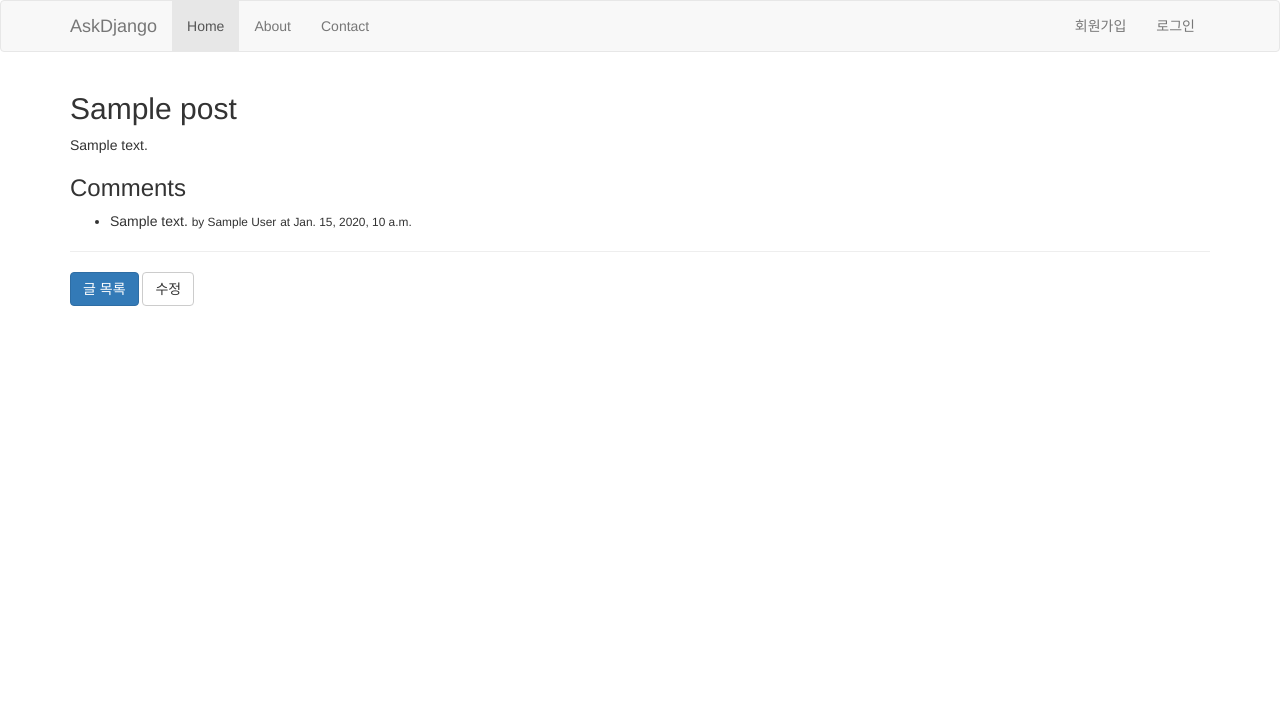
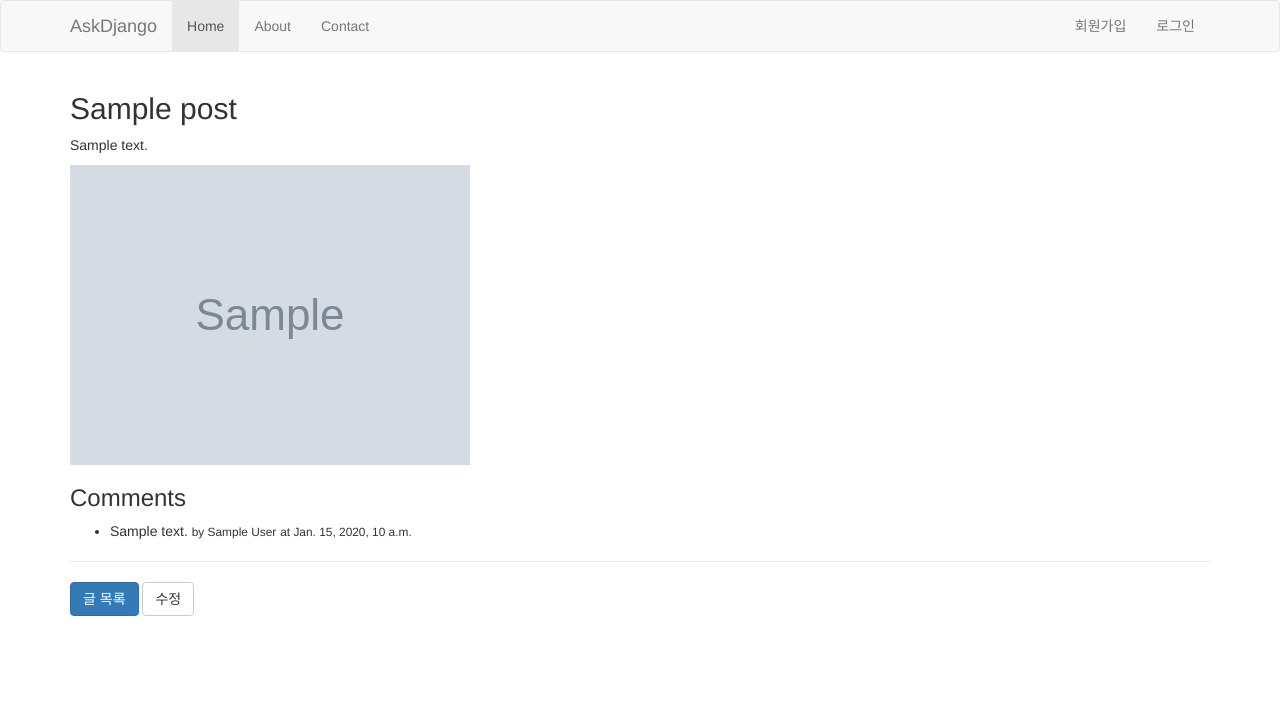
Before and after one commit to bastian1209/askdjango, a Django app: page /blog/1/ in a window 1280 px wide. Shown: the top 705 px of the page. Run offline with Django 3.2, Linux system fonts and the light colour scheme; tables that the repository leaves empty hold one stand-in row (values such as "Sample post"); grey boxes marked "Sample" are stand-in pictures; some libraries are stand-ins or nearby versions.

Commit message:
이미지 노출

```diff
--- a/blog/templates/blog/post_detail.html
+++ b/blog/templates/blog/post_detail.html
@@ -5,6 +5,9 @@
             <div class="col-sm-12">
                 <h2>{{ post.title }}</h2>
                 {{ post.content|linebreaks }}
+                {% if post.photo %}
+                    <img src="{{ post.photo.url }}" style="max-width: 100%;"/>
+                {% endif %}
 
                 <h3>Comments</h3>
                 <ul>
```
